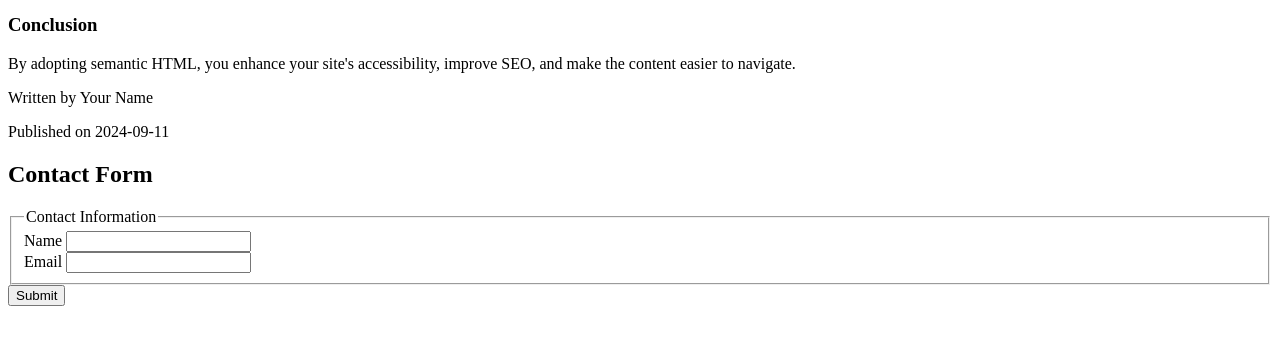
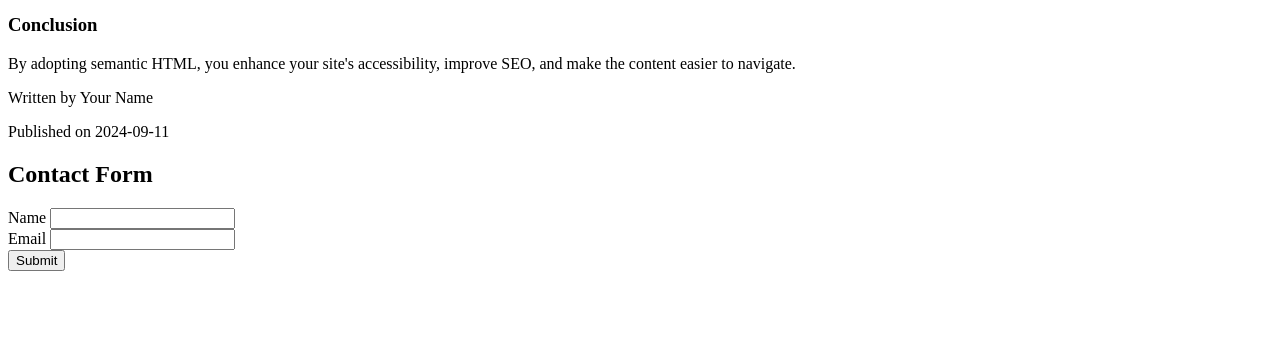
Before and after one commit to AhemdSaeed/alx-intermediate-frontend, a plain HTML site: page 0x00-semantic_html/3-index.html in a window 1280 px wide. Shown: the part 430-774 px from the top of the page. Drawn offline with Linux system fonts and the light colour scheme.

Commit message:
Update 3-index.html

```diff
--- a/0x00-semantic_html/3-index.html
+++ b/0x00-semantic_html/3-index.html
@@ -6,7 +6,7 @@
     <meta name="author" content="ALX Student">
     <meta name="viewport" content="width=device-width, initial-scale=1.0">
     <meta name="keywords" content="semantic HTML, accessibility, web development, blog">
-    <title>Form Accessibility</title>
+    <title>Semantic HTML Blog</title>
   </head>
   <body>
     <header>
@@ -62,9 +62,6 @@
         <form action="#" method="POST" aria-labelledby="form-title" role="form">
           <h2 id="form-title">Contact Form</h2>
 
-  <fieldset>
-    <legend class="sr-only">Contact Information</legend> <!-- sr-only: إخفاء بصريًا ولكن مرئي لقارئ الشاشة -->
-
           <div>
             <label for="name">Name</label>
             <input type="text" id="name" name="name" aria-required="true">
@@ -74,7 +71,6 @@
             <label for="email">Email</label>
             <input type="text" id="email" name="email" aria-required="true">
           </div>
-  </fieldset>
 
           <div>
             <button type="submit" aria-label="Submit the form">Submit</button>
@@ -82,8 +78,6 @@
 
           <div aria-live="polite" role="alert"></div>
         </form>
-
-        <!-- Force checker to update -->
       </section>
     </main>
   </body>
```
Lines whose indentation alone changed are shown as unchanged.
